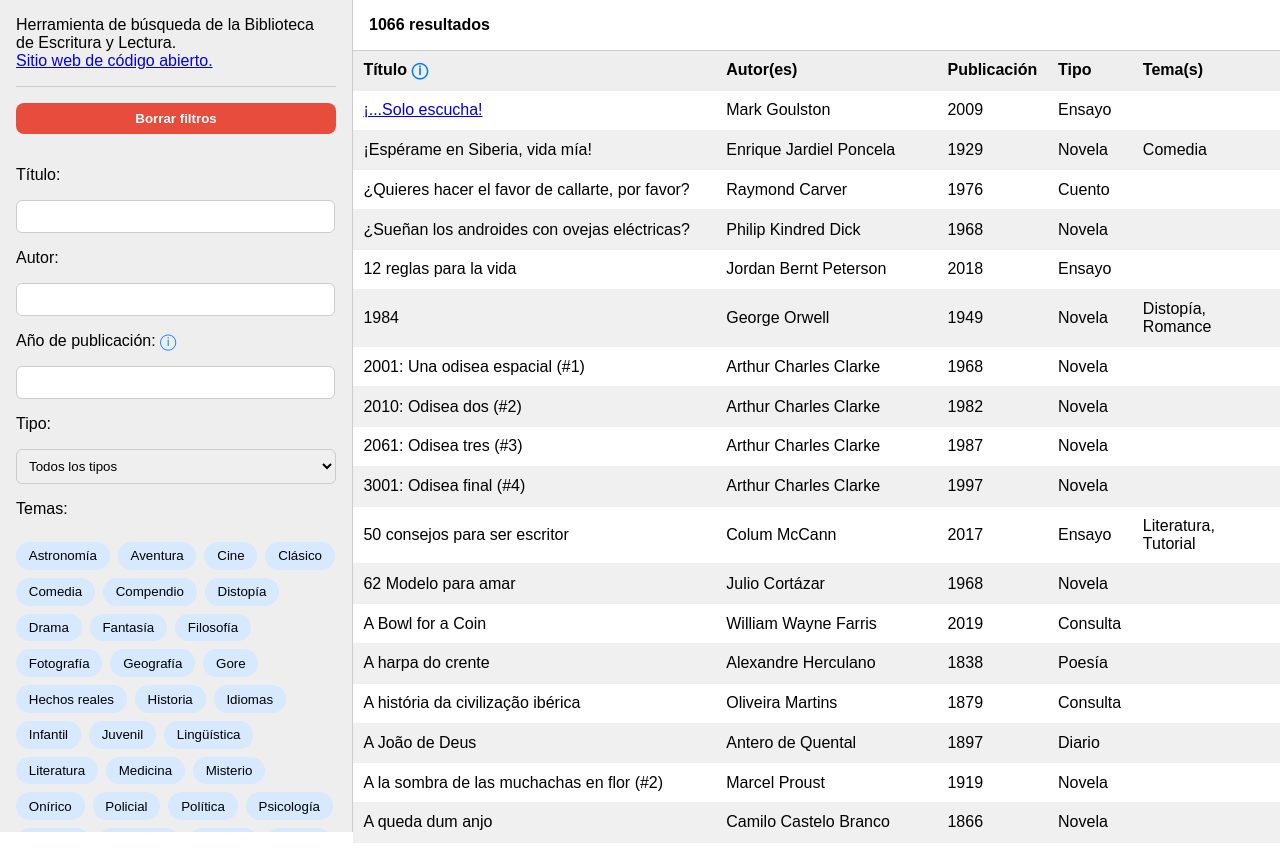
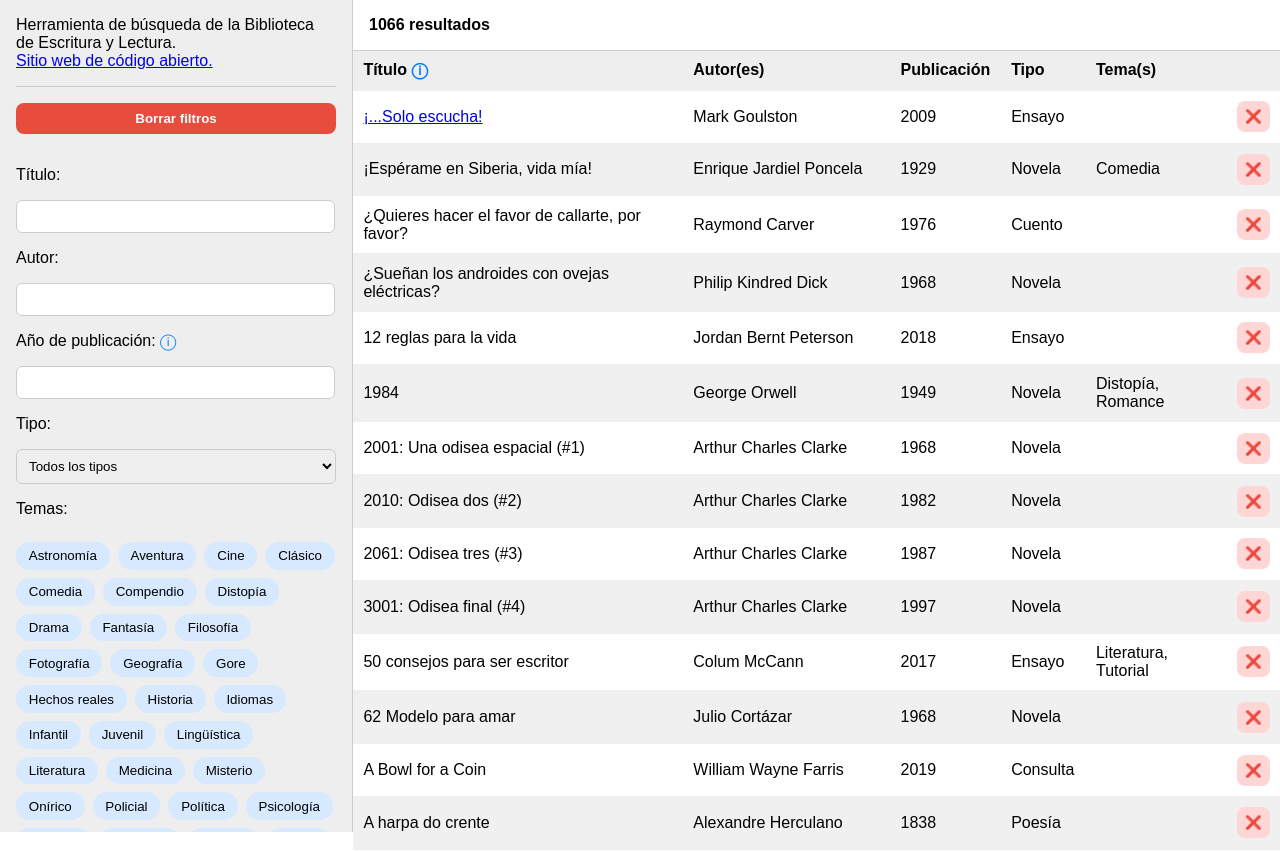
Before and after one commit to EscrituraYLectura/biblioteca, a Next.js app: page / in a window 1280 px wide. Built offline with nearby package versions, Linux system fonts and the light colour scheme; a web font is replaced by a local one.

Commit message:
Add report button

```diff
--- a/app/ui/global.scss
+++ b/app/ui/global.scss
@@ -144,3 +144,16 @@ tbody tr:hover {
     margin-left: 1rem;
     font-weight: bold;
 }
+
+.report-button {
+    padding: 0.5rem;
+    border-radius: 0.5rem;
+    background-color: #ffd6d6;
+    border: none;
+    cursor: pointer;
+    transition: background-color 0.3s ease;
+
+    &:hover {
+        background-color: #ffc5c5;
+    }
+}
--- a/components/TableFetch.tsx
+++ b/components/TableFetch.tsx
@@ -256,6 +256,7 @@ export default function TableFetch() {
                                 <th>Publicación</th>
                                 <th>Tipo</th>
                                 <th>Tema(s)</th>
+                                <th></th>
                             </tr>
                         </thead>
                         <tbody>
@@ -266,6 +267,7 @@ export default function TableFetch() {
                                 <td>{book.Publicación}</td>
                                 <td>{book.Tipo}</td>
                                 <td>{book.Tema}</td>
+                                <td><button className="report-button" type="button" title="¿Hay información errada? ¿Falta información? ¡Haz clic aquí para reportar!">❌</button></td>
                             </tr>
                             ))}
                         </tbody>
```
